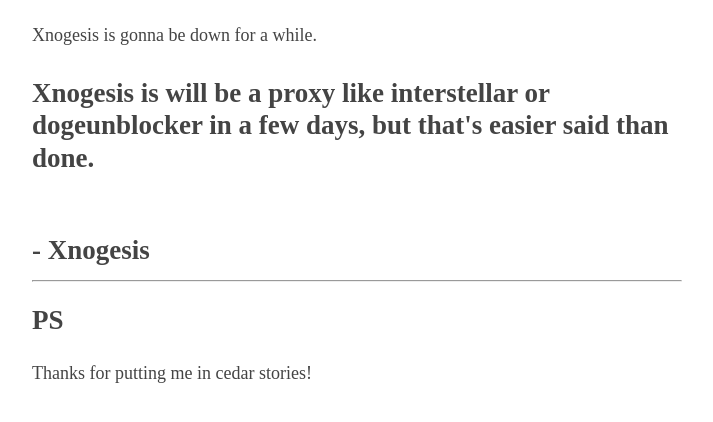
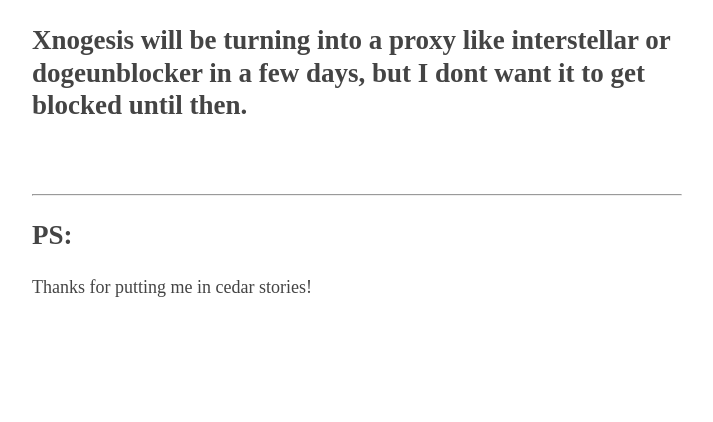
Before and after one commit to Xnogsis/SchollGameSite, a plain HTML site: page index.html in a window 1280 px wide. Shown: the part 86-508 px from the top of the page, without its empty margins (283-996 px from the left). Drawn offline with Linux system fonts and the light colour scheme.

Commit message:
Update index.html

```diff
--- a/index.html
+++ b/index.html
@@ -1,7 +1,6 @@
 <!DOCTYPE html><html><head><meta charset="utf-8"><meta name="viewport" content="width=device-width, initial-scale=1"><title>Xnogesis</title><style type="text/css">body{margin:40px
-auto;max-width:650px;line-height:1.6;font-size:18px;color:#444;padding:0
-10px}h1,h2,h3{line-height:1.2}</style></head><body><header><h1>Hold up!</h1>
-<aside>Xnogesis is gonna be down for a while.</aside>
-</header><h2></strong></p><p>Xnogesis is will be a proxy like interstellar or dogeunblocker in a few days, but that's easier said than done.</p>
-<br>
-- Xnogesis</blockquote><hr><h2>PS</h2><p>Thanks for putting me in cedar stories!</a></p></body></html>
+    auto;max-width:650px;line-height:1.6;font-size:18px;color:#444;padding:0
+    10px}h1,h2,h3{line-height:1.2}</style></head><body><header><h1>Hold up!</h1>
+    </header><h2></strong></p><p>Xnogesis will be turning into a proxy like interstellar or dogeunblocker in a few days, but I dont want it to get blocked until then.</p>
+    <br>
+    </blockquote><hr><h2>PS:</h2><p>Thanks for putting me in cedar stories!</a></p></body></html>
```
